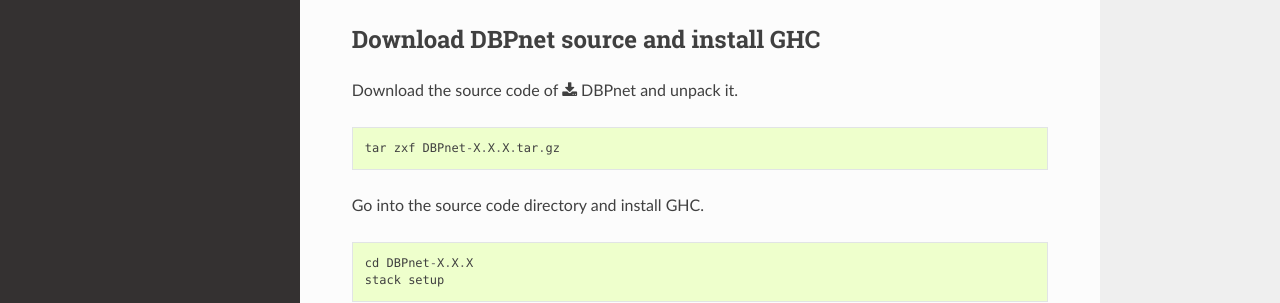
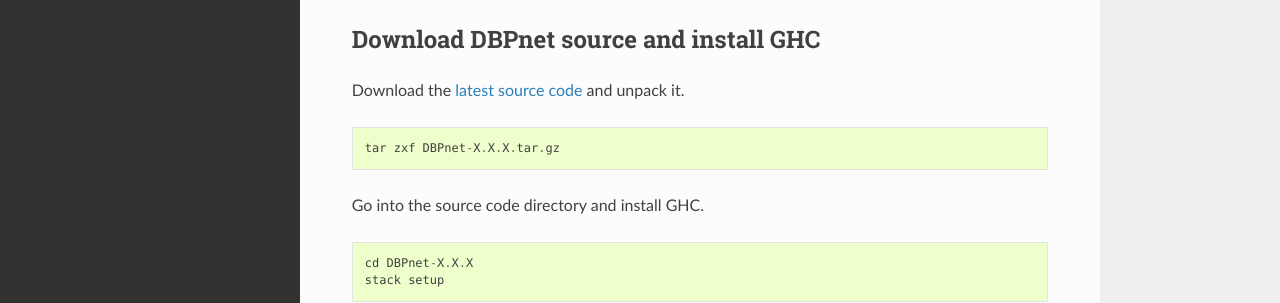
Before and after one commit to kaizhang/DBPnet, a Sphinx documentation site: the page built from docs/build.rst, in a window 1280 px wide and 1335 px high. Shown: the part 494-797 px from the top of the window. Built offline with Sphinx 7.4.7 and the Read the Docs theme 2.0.0, drawn with Linux system fonts in a browser that asks for light colours.

Commit message:
update docs

```diff
--- a/docs/build.rst
+++ b/docs/build.rst
@@ -1,16 +1,16 @@
 Build from source
 =================
 
-`GHC-7.10.2 <https://www.haskell.org/ghc/>`__ is required to build
+`GHC-7.10.2 <https://www.haskell.org/ghc/>`_ is required to build
 DBPnet from source. I recommend use
-`stack <http://docs.haskellstack.org/en/stable/README.html>`__ to
+`stack <http://docs.haskellstack.org/en/stable/README.html>`_ to
 install GHC and other DBPnet dependent packages.
 
 Install stack
 -------------
 
 Download the `latest release of
-stack <https://github.com/commercialhaskell/stack/releases>`__ for your
+stack <https://github.com/commercialhaskell/stack/releases>`_ for your
 platform. For example, if your system is CentOS 6.5, the "Linux 64-bit,
 libgmp4 for CentOS 6.x" is what you need.
 
@@ -25,7 +25,7 @@
 Download DBPnet source and install GHC
 --------------------------------------
 
-Download the source code of :download:`DBPnet <release/DBPnet-0.1.1.tar.gz>` and
+Download the `latest source code <https://github.com/kaizhang/DBPnet/releases>`_ and
 unpack it.
 
 ::
--- a/docs/demo.rst
+++ b/docs/demo.rst
@@ -1,7 +1,7 @@
 Demo
 ====
 
-1. First download the :download:`example<release/example.tar.gz>`.
+1. First download the `example <http://wanglab.ucsd.edu/star/DBPnet/example.tar.gz>`_.
 
 2. Untar the data set.
 
--- a/docs/install.rst
+++ b/docs/install.rst
@@ -1,7 +1,7 @@
 Installation
 ============
 
-1. Go the `release page<https://github.com/kaizhang/DBPnet/releases>`_ and download the executable for your OS.
+1. Go the `release page <https://github.com/kaizhang/DBPnet/releases>`__ and download the executable for your OS.
 
 2. Rename the binary.
 
```
Also changed, not shown: README.md (+4 -0 lines), 1 other file.
